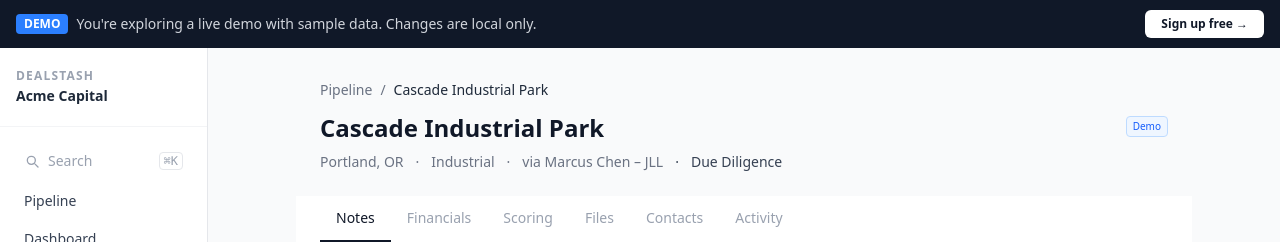
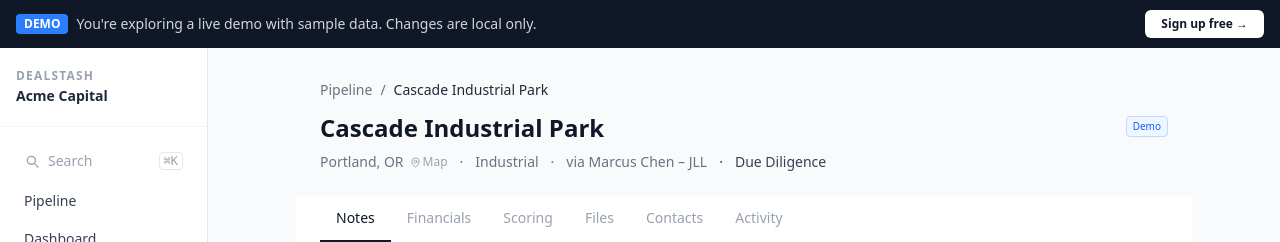
Before and after one commit to jmorganmiz/capital-allocation-os, a Next.js app: page /demo/deals/deal-cascade in a window 1280 px wide. Shown: the top 242 px of the page. Built offline with nearby package versions, Linux system fonts and the light colour scheme.

Commit message:
Add Google Maps link to deal header market field
Shows a subtle MapPin icon + 'Map' text inline with the market field in both the real and demo deal workspace headers. Opens google.com/maps/search/?q=[market] in a new tab.

Co-Authored-By: Claude Sonnet 4.6 <noreply@anthropic.com>

```diff
--- a/app/demo/deals/[id]/page.tsx
+++ b/app/demo/deals/[id]/page.tsx
@@ -1,5 +1,6 @@
 import { notFound } from 'next/navigation'
 import Link from 'next/link'
+import { MapPin } from 'lucide-react'
 import { formatDistanceToNow } from 'date-fns'
 import {
   getDemoDeal,
@@ -102,7 +103,21 @@ export default async function DemoDealPage({ params }: Props) {
           </span>
         </div>
         <div className="flex items-center gap-3 mt-2 text-sm text-gray-500 flex-wrap">
-          {deal.market && <span>{deal.market}</span>}
+          {deal.market && (
+            <span className="flex items-center gap-1.5">
+              {deal.market}
+              <a
+                href={`https://www.google.com/maps/search/?q=${encodeURIComponent(deal.market)}`}
+                target="_blank"
+                rel="noopener noreferrer"
+                className="flex items-center gap-0.5 text-xs text-gray-400 hover:text-blue-500 transition-colors"
+                title="View on Google Maps"
+              >
+                <MapPin size={11} strokeWidth={2} />
+                <span>Map</span>
+              </a>
+            </span>
+          )}
           {deal.deal_type && <span className="before:content-['·'] before:mr-3">{deal.deal_type}</span>}
           {deal.source_name && <span className="before:content-['·'] before:mr-3">via {deal.source_name}</span>}
           {stage && (
--- a/components/deal/DealHeader.tsx
+++ b/components/deal/DealHeader.tsx
@@ -2,6 +2,7 @@
 
 import { useState, useTransition } from 'react'
 import Link from 'next/link'
+import { MapPin } from 'lucide-react'
 import { Deal, DealStage, KillReason } from '@/lib/types/database'
 import { updateDealStage, killDeal, updateDealOwner } from '@/lib/actions/deals'
 import KillModal from '@/components/pipeline/KillModal'
@@ -59,7 +60,21 @@ export default function DealHeader({ deal, stages, killReasons, currentStage, fi
         <div>
           <h1 className="text-2xl font-semibold text-gray-900">{deal.title}</h1>
           <div className="flex items-center gap-3 mt-2 text-sm text-gray-500 flex-wrap">
-            {deal.market && <span>{deal.market}</span>}
+            {deal.market && (
+              <span className="flex items-center gap-1.5">
+                {deal.market}
+                <a
+                  href={`https://www.google.com/maps/search/?q=${encodeURIComponent(deal.market)}`}
+                  target="_blank"
+                  rel="noopener noreferrer"
+                  className="flex items-center gap-0.5 text-xs text-gray-400 hover:text-blue-500 transition-colors"
+                  title="View on Google Maps"
+                >
+                  <MapPin size={11} strokeWidth={2} />
+                  <span>Map</span>
+                </a>
+              </span>
+            )}
             {deal.deal_type && <span className="before:content-['·'] before:mr-3">{deal.deal_type}</span>}
             {deal.source_name && <span className="before:content-['·'] before:mr-3">via {deal.source_name}</span>}
           </div>
```
